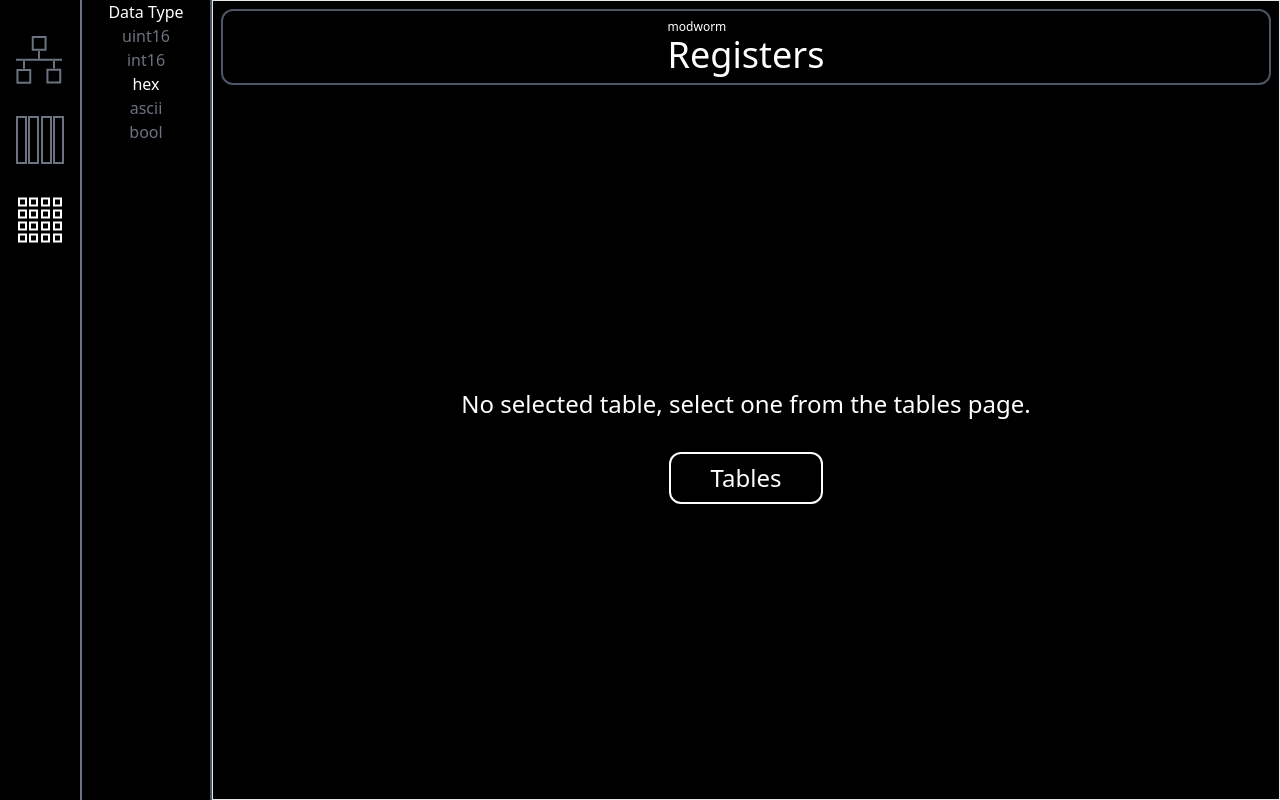
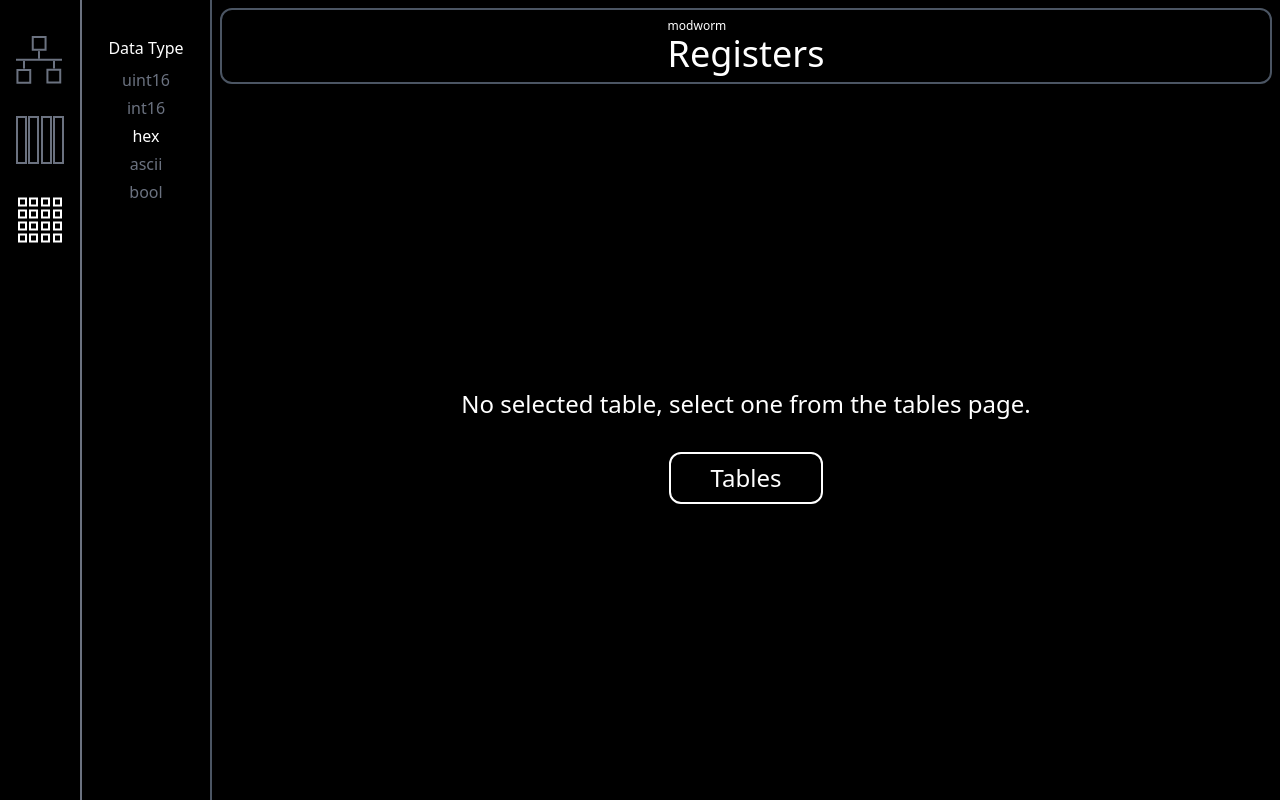
Before and after one commit to manavsu/modworm-soil, a SvelteKit app: page /registers in a window 1280 px wide. Built offline with nearby package versions, Linux system fonts and the light colour scheme.

Commit message:
added datatypes

```diff
--- a/src/routes/register_map.svelte
+++ b/src/routes/register_map.svelte
@@ -55,7 +55,7 @@
 {:else if registers.length == 0}
     <LoadingSnake />
 {:else}
-	<div class="grid grid-col-fill justify-items-center">
+	<div class="grid grid-col-fill justify-items-center border">
 		{#each registers as reg, _}
 			<Register address={reg.address} value={reg.value} type={reg.type} />
 		{/each}
--- a/src/routes/registers/+page.svelte
+++ b/src/routes/registers/+page.svelte
@@ -56,15 +56,15 @@
 
 <style lang="postcss">
 	.grid-col-fill {
-		grid-template-columns: repeat(auto-fill, minmax(124px, 1fr));
+		grid-template-columns: repeat(auto-fill, minmax(144px, 1fr));
 	}
 </style>
 
 <div class="flex flex-row h-full">
-    <div class="flex flex-col items-center h-full min-w-32">
+    <div class="flex flex-col items-center h-full min-w-32 mt-9 gap-2 overscroll-auto">
     <div>Data Type</div>
     <div class="flex flex-row lg:flex-col">
-        <div class="flex flex-col justify-center">
+        <div class="flex flex-col justify-center gap-1">
             {#each Object.values(ModbusDataType) as data_type, i}
                 <input id={data_type + i} type="radio" bind:group={$SelectedDataType} value={data_type} class="sr-only">
                 <label for={data_type + i} class:text-gray-500={$SelectedDataType != data_type} class="mx-2 text-nowrap text-center hover:text-gray-200">{data_type}</label>
@@ -73,7 +73,7 @@
     </div>
     </div>
     <div class="h-full border border-gray-600"/>
-    <div in:fade={{delay: 200, duration:200}} class="flex flex-col h-full overflow-auto border w-full">
+    <div in:fade={{delay: 200, duration:200}} class="flex flex-col h-full overflow-auto w-full">
         <div class="flex flex-col place-items-center border-2 border-gray-600 rounded-xl m-2 p-2">
             {#if !error}
                 <div in:fade={{delay: 200, duration:200}} class="flex flex-col justify-center h-14">
@@ -91,7 +91,7 @@
                 <a href="/tables" class="border-2 px-10 py-2 mt-8 clickable border-white text-center">Tables</a>
             </div>
         {:else}
-            <div class="flex flex-col border w-full">
+            <div class="flex flex-col mx-2 p-2">
                 {#each register_groups as group}
                     <div class="grid grid-col-fill gap-1 justify-items-center">
                         {#each group.registers as register}
--- a/src/routes/registers/register.svelte
+++ b/src/routes/registers/register.svelte
@@ -7,11 +7,11 @@
     export let type: ModbusDataType;
 </script>
 
-<div class="flex flex-row text-l p-2 w-36 border-2 border-gray-600 rounded-xl items-center">
-    <div class="flex flex-col text-right min-w-8">
+<div class="flex flex-row text-l p-2 mx-2 w-36 border-2 border-gray-600 rounded-xl items-center">
+    <div class="flex flex-col text-right min-w-10">
         <div class="text-xs">{address}</div>
         <div class="text-xs">{type}</div>
     </div>
     <div class="border border-gray-600 ml-2 mr-4 min-h-8"></div>
-    <div class="min-w-10 text-center">{value}</div>
+    <div class="min-w-14 text-center">{value}</div>
 </div>
```
